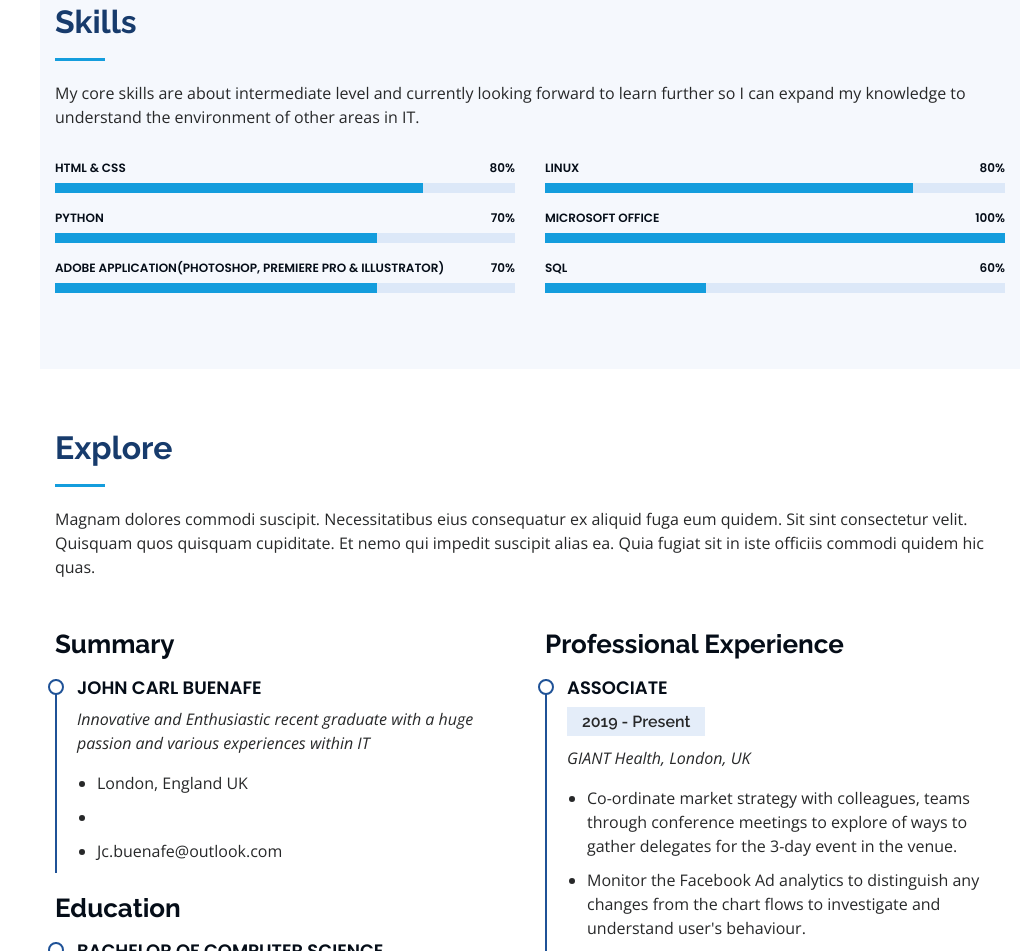
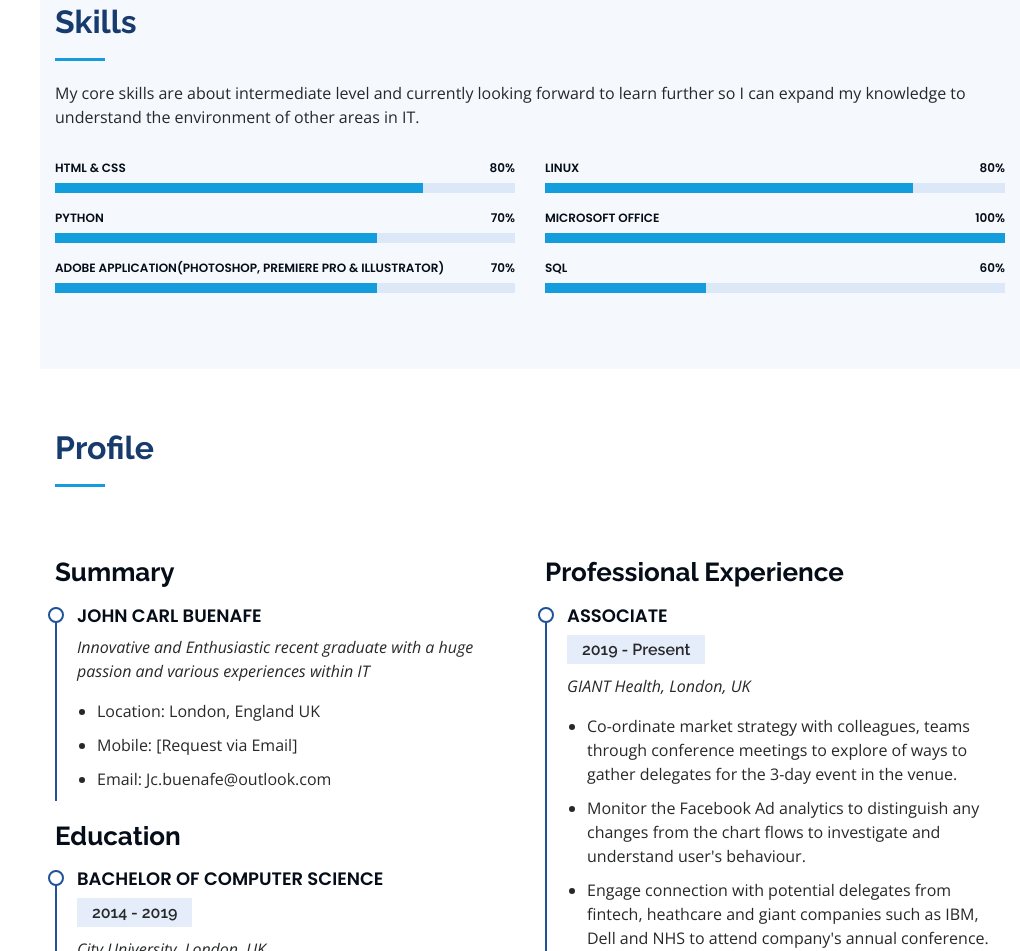
Before and after one commit to jcbuen/my-page, a plain HTML site: page index.html in a window 1280 px wide. Shown: the part 1849-2800 px from the top of the page, without its empty margins (260-1280 px from the left). Drawn offline with nearby package versions, Linux system fonts and the light colour scheme.

Commit message:
Update index.html

```diff
--- a/index.html
+++ b/index.html
@@ -52,7 +52,7 @@
         <ul>
           <li class="active"><a href="#hero"><i class="bx bx-home"></i> <span>Home</span></a></li>
           <li><a href="#about"><i class="bx bx-user"></i> <span>About me</span></a></li>
-          <li><a href="#resume"><i class="bx bx-file-blank"></i> <span>Explore</span></a></li>
+          <li><a href="#resume"><i class="bx bx-file-blank"></i> <span>Profile</span></a></li>
           <li><a href="#portfolio"><i class="bx bx-book-content"></i> Work</a></li>
           <li><a href="#contact"><i class="bx bx-envelope"></i> Contact</a></li>
 
@@ -191,8 +191,8 @@
       <div class="container">
 
         <div class="section-title">
-          <h2>Explore</h2>
-          <p>Magnam dolores commodi suscipit. Necessitatibus eius consequatur ex aliquid fuga eum quidem. Sit sint consectetur velit. Quisquam quos quisquam cupiditate. Et nemo qui impedit suscipit alias ea. Quia fugiat sit in iste officiis commodi quidem hic quas.</p>
+          <h2>Profile</h2>
+       <!--  <p>Magnam dolores commodi suscipit. Necessitatibus eius consequatur ex aliquid fuga eum quidem. Sit sint consectetur velit. Quisquam quos quisquam cupiditate. Et nemo qui impedit suscipit alias ea. Quia fugiat sit in iste officiis commodi quidem hic quas.</p> -->
         </div>
 
         <div class="row">
@@ -202,9 +202,9 @@
               <h4>John Carl Buenafe</h4>
               <p><em>Innovative and Enthusiastic recent graduate with a huge passion and various experiences within IT</em></p>
               <ul>
-                <li>London, England UK</li>
-                <li> </li>
-                <li>Jc.buenafe@outlook.com</li>
+                <li>Location: London, England UK</li>
+                <li>Mobile: [Request via Email]</li>
+                <li>Email: Jc.buenafe@outlook.com</li>
               </ul>
             </div>
 
```
